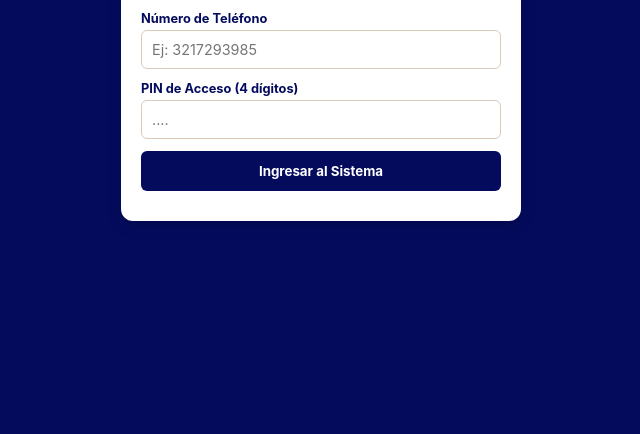
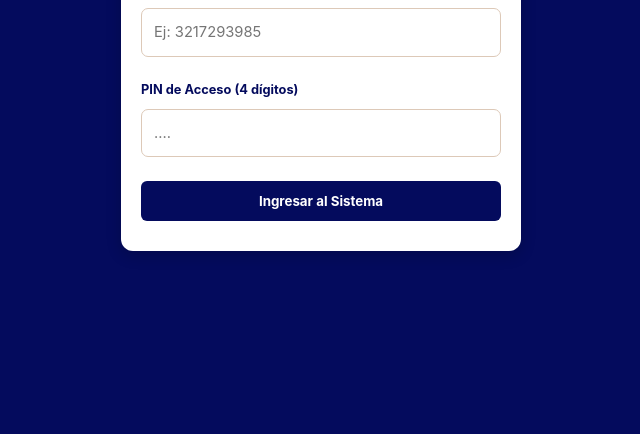
Before and after one commit to sistemasgruaspereria-ux/appmovil, a website: page index.html in a window 1280 px wide. Shown: the part 366-800 px from the top of the page, without its empty margins (319-959 px from the left). Drawn offline with nearby package versions, Linux system fonts and the light colour scheme.

Commit message:
Update style.css
Diseño formularios con espacios

```diff
--- a/style.css
+++ b/style.css
@@ -80,12 +80,37 @@ body {
 textarea,
 select {
     width: 100%;
-    padding: 10px;
+    padding: 12px;
+    margin-top: 5px;
+    margin-bottom: 10px;
     border: 1px solid #DDC9B8;
-    border-radius: 6px;
-    font-size: 0.9rem;
+    border-radius: 7px;
+    font-size: 0.92rem;
+    line-height: 1.5;
     outline: none;
     background-color: #ffffff;
+    box-sizing: border-box;
+}
+
+.form-group {
+    margin-bottom: 14px;
+}
+
+.form-group label {
+    display: block;
+    margin-bottom: 6px;
+    line-height: 1.4;
+}
+
+textarea {
+    min-height: 90px;
+    resize: vertical;
+}
+
+.form-control:focus,
+textarea:focus,
+select:focus {
+    border-color: #B58A55;
 }
 
 .form-group input:focus,
```
